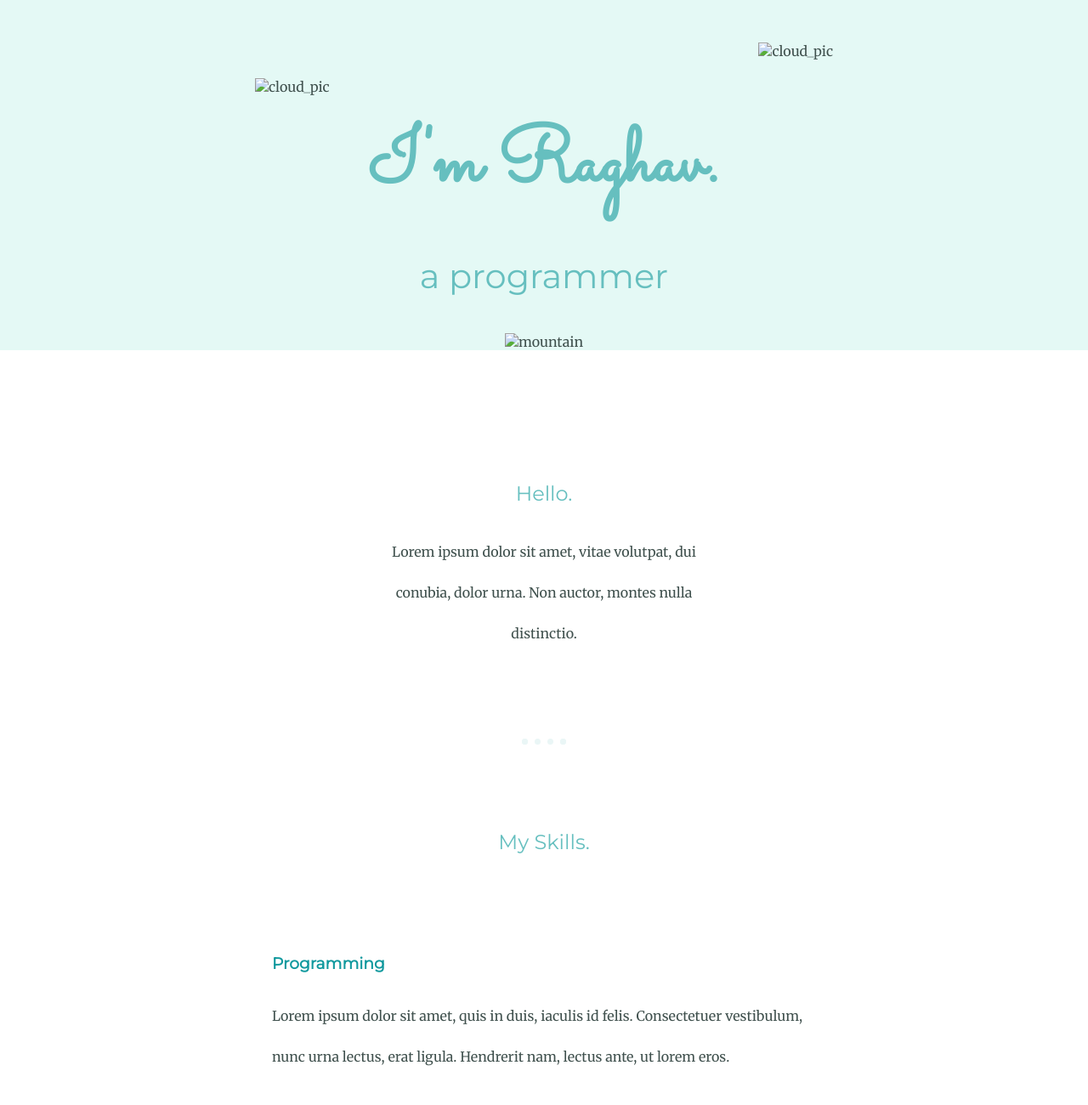
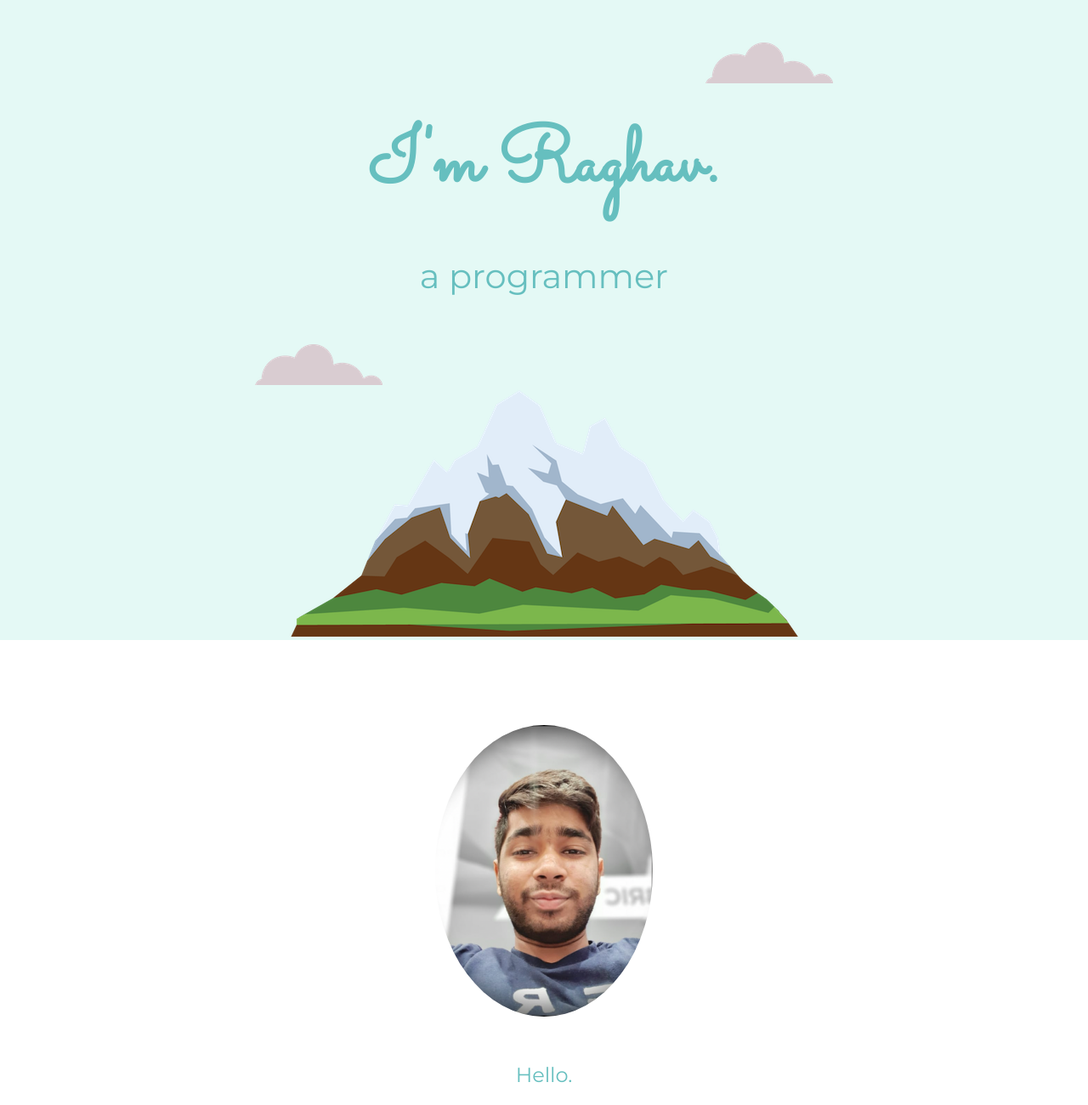
Before and after one commit to shooter-123/website_1, a plain HTML site: page index.html in a window 1280 px wide. Shown: the top 1300 px of the page at 85% size. Drawn offline with Linux system fonts and the light colour scheme; a web font is replaced by a local one.

Commit message:
Update index.html

```diff
--- a/index.html
+++ b/index.html
@@ -18,15 +18,15 @@
     <!-- div creates a section on the page -->
     <!-- content diviison element -->
     <div class="top">
-        <img class="top_cloud" src="images/cloud.png" alt="cloud_pic">
+        <img class="top_cloud" src="cloud.png" alt="cloud_pic">
         <h1>I'm Raghav.</h1>
         <h2 id="programmer">a programmer</h2>
-        <img class="bottom_cloud" src="images/cloud.png" alt="cloud_pic">
-        <img src="images/mountain.png" alt="mountain">
+        <img class="bottom_cloud" src="cloud.png" alt="cloud_pic">
+        <img src="mountain.png" alt="mountain">
     </div>
     <div class="middle-container">
         <div class="profile">
-          <img class="my_pic" src="images/raghav_gupta.png" alt="">
+          <img class="my_pic" src="raghav_gupta.png" alt="">
           <h2>Hello.</h2>
           <p class="intro" style="color:#40514E;">Lorem ipsum dolor sit amet, vitae volutpat, dui conubia, dolor urna. Non auctor, montes nulla distinctio.</p>
         </div>
@@ -34,7 +34,7 @@
         <div class="skills">
           <h2>My Skills.</h2>
           <div class="skill-row">
-            <img class="computer" src="images/computer.png" alt="">
+            <img class="computer" src="computer.png" alt="">
             <h3>Programming</h3>
             <p class="para">Lorem ipsum dolor sit amet, quis in duis, iaculis id felis. Consectetuer vestibulum, nunc urna lectus, erat ligula. Hendrerit nam, lectus ante, ut lorem eros.</p>
           </div>
```
